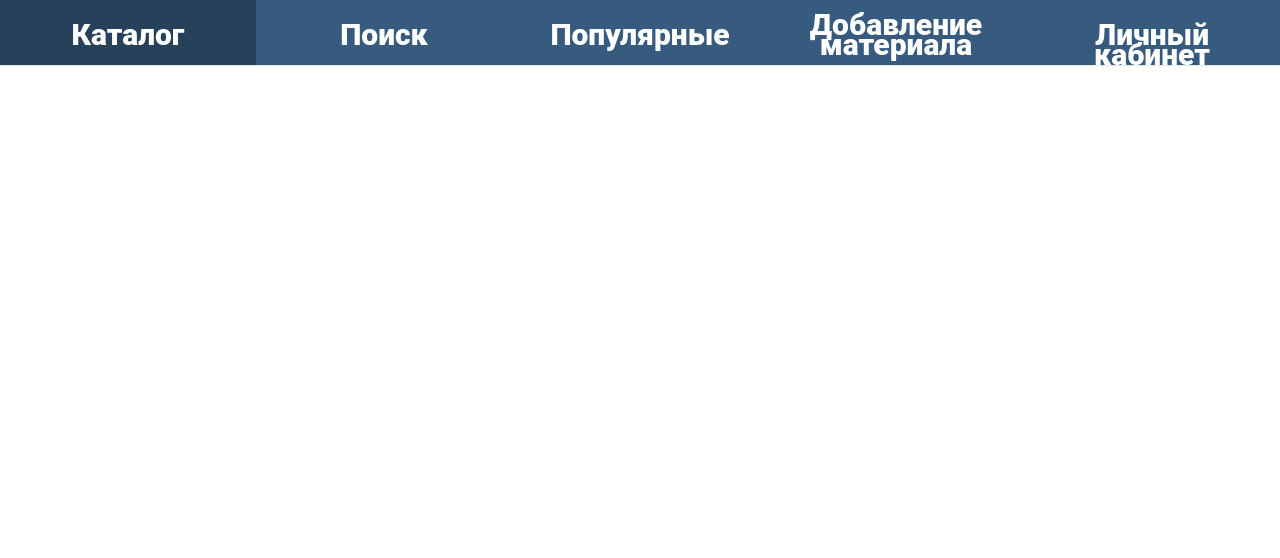
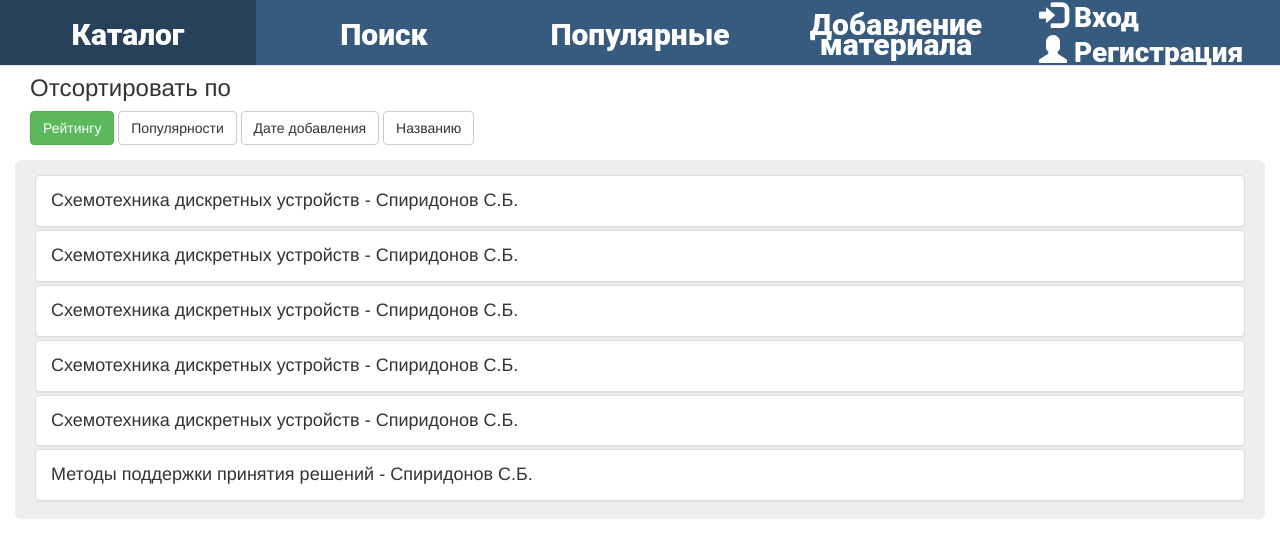
Before and after one commit to eckertigor/El-library, a Django app: page / in a window 1280 px wide. Shown: the top 558 px of the page. Run offline with Django 3.2, Linux system fonts and the light colour scheme; some libraries are stand-ins or nearby versions.

Commit message:
Добавлен блок с материалами на главной

```diff
--- a/el_library/views.py
+++ b/el_library/views.py
@@ -1,4 +1,6 @@
+# -*- coding: utf-8
 from django.shortcuts import render
+from el_library.forms import UserForm
 
 
 def index(request):
@@ -9,3 +11,34 @@ def index(request):
     #     return render(request, 'index.html', { 'avatar' : avatar,
     #                                                 'films' : films})
     return render(request, 'index.html')
+
+
+def signup(request):
+    if request.method == 'POST':
+        response_data = {}
+        form = UserForm(request.POST, request.FILES)
+        if form.is_valid():
+            username = form.cleaned_data.get('username')
+            fio = form.cleaned_data.get('fio')
+            email = form.cleaned_data.get('email')
+            password = form.cleaned_data.get('password')
+            avatar = form.cleaned_data.get('avatar')
+            if User.objects.filter(username=username).exists():
+                response_data['error'] = u'Пользователь с таким username уже существует'
+                return JsonResponse(response_data)
+            if User.objects.filter(email=email).exists():
+                response_data['error'] = u'Пользователь с таким email уже существует'
+                return JsonResponse(response_data)
+            u = User.objects.create_user(username, email, password)
+            p = Profile.objects.create(nickname=username,
+                                avatar=request.FILES['avatar'], fio=fio)
+            p.save()
+            response_data['result'] = u'Вы успешно зарегестрировались'
+            response_data['button'] = u'Войти?'
+            return JsonResponse(response_data)
+        else:
+            response_data['error'] = u'Проверьте введенные данные'
+            return JsonResponse(response_data)
+    else:
+        form = UserForm()
+        return render(request, 'signup.html', { 'form' : form })
--- a/el_library_project/urls.py
+++ b/el_library_project/urls.py
@@ -19,5 +19,6 @@ from el_library import views
 
 urlpatterns = [
     url(r'^$', views.index, name='index'),
+    url(r'^signup/?', views.signup, name='signup'),
     url(r'^admin/', admin.site.urls),
 ]
--- a/static/css/main.css
+++ b/static/css/main.css
@@ -4,6 +4,18 @@
     /*float: left;*/
     display:table-cell;
     vertical-align:middle;
+}
+
+.item-reg {
+    width: 20%;
+    height: 30px;
+    /*float: left;*/
+    padding-top: 0px;
+    vertical-align:middle;
+}
+
+.item-reg .signup {
+    margin-top: 5px;
 }
 
 .navbar-custom .navbar-nav > li {
@@ -43,8 +55,8 @@
   	background-color:#28415b;
 }
 .container-custom {
-    padding-right: 0px;
-    padding-left: 0px;
+    padding-right: 15px;
+    padding-left: 15px;
     height: 100%;
     width: 100% !important;
 }
@@ -53,11 +65,52 @@
     height: 100%;
 }
 
+.navbar-right-custom.userblock.text {
+  height: 30px;
+}
+
+.custom-jumbotron {
+  padding-top: 15px;
+  padding-bottom: 15px;
+  padding-right: 20px!important;
+  padding-left: 20px!important;
+}
+
+.panel {
+  margin-bottom: 3px;
+}
+
+.panel-body {
+  padding-top: 5px;
+}
+
+.panel-body {
+  padding-bottom: 5px;
+}
+
+.not-reg {
+  margin-top: 15px;
+}
+
+.userblock {
+  align:center;
+  margin-left: 70px;
+  margin-top: 7px;
+}
+
 .roboto-font {
     text-align: center;
     font-family: 'Roboto Black', sans-serif;
     font-size: 30px;
     padding-top: 25px !important;
+    padding-bottom: 0px !important;
+}
+
+.reg {
+    text-align: left;
+    font-family: 'Roboto Black', sans-serif;
+    font-size: 28px;
+    padding-top: 0px !important;
     padding-bottom: 0px !important;
 }
 
@@ -70,8 +123,20 @@
     color: #fff;
 }
 
-.container-custom {
+.container-navbar {
+  padding-right: 0px;
+  padding-left: 0px;
   margin-right: 0px;
   margin-left: 0px;
   height: 100%;
+  width: 100% !important;
 }
+
+.sort-menu {
+  margin-top: 75px;
+  margin-bottom: 15px;
+  margin-left: 15px;
+}
+
+.container
+}
--- a/templates/base.html
+++ b/templates/base.html
@@ -20,14 +20,20 @@
 
   <body>
     <nav class="navbar navbar-default navbar-fixed-top navbar-mes navbar-custom">
-      <div class="container navbar-container container-fluid container-custom">
+      <div class="container navbar-container container-fluid container-navbar">
         <div class="collapse navbar-collapse item-custom-nav">
           <ul class="nav navbar-nav navbar-custom">
             <li class="item-custom"><a class="item roboto-font" href="/">Каталог</a></li>
             <li class="item-custom"><a class="item roboto-font" href="/">Поиск</a></li>
             <li class="item-custom"><a class="item roboto-font" href="/">Популярные</a></li>
             <li class="item-custom"><a class="item roboto-font  add-material" href="/">Добавление материала</a></li>
-            <li class="item-custom"><a class="item roboto-font" href="/">Личный кабинет</a></li>
+            <!-- <li class="item-custom"><a class="item roboto-font" href="/">Личный кабинет</a></li> -->
+            <li class="item-reg">
+            <a class="item reg" href="/">
+            <span class="glyphicon glyphicon-log-in"></span> Вход</a></li>
+              <li class="item-reg">
+                <a class="item reg signup" href="/">
+            <span class="glyphicon glyphicon-user"></span> Регистрация</a></li>
             <!-- <ul class="item-custom">
             <li><img class="navbar-right img-rounded navbar-img avatar" src="/uploads/"></li>
             <a href="/profile" class="navbar-link navbar-user roboto-font-user">Профиль Igor</a><br>
@@ -39,7 +45,7 @@
       </div>
     </nav>
 
-    <div class="container">
+    <div class="container container-custom">
       <div class="row">
         <div class="col-md-12 col-sm-12">
           {%block content %} {% endblock %}
--- a/templates/index.html
+++ b/templates/index.html
@@ -1,16 +1,53 @@
 {% extends "base.html" %}
 {% block content %}
-	 <!-- <div class="sort-menu">
-		 <h3 class="film-sort">Отсортировать по</h3>&nbsp;&nbsp;
+	 <div class="sort-menu">
+		 <h3 class="film-sort">Отсортировать по</h3>
 		 <a href="/" class="btn btn-success btn-sort" role="button">Рейтингу</a>
 		 <a href="/popular" class="btn btn-default" role="button">Популярности</a>
 		 <a href="/date" class="btn btn-default" role="button">Дате добавления</a>
 		 <a href="/title" class="btn btn-default" role="button">Названию</a>
-		 {% if user.is_superuser %}
+		 <!-- {% if user.is_superuser %}
 		   <a href="/control" class="btn btn-primary admin-panel" role="button">Панель администратора</a>
-		 {% endif %}
+		 {% endif %} -->
 	 </div>
 
+	 <div class="jumbotron custom-jumbotron">
+		 <!-- <h1>Рекомендованые материалы</h1> -->
+		 <div class="panel panel-default">
+			  <div class="panel-body">
+					<h4>Схемотехника дискретных устройств - Спиридонов С.Б.</h4>
+			  </div>
+			</div>
+
+		 <div class="panel panel-default">
+			  <div class="panel-body">
+					<h4>Схемотехника дискретных устройств - Спиридонов С.Б.</h4>
+			  </div>
+			</div>
+		 <div class="panel panel-default">
+			  <div class="panel-body">
+					<h4>Схемотехника дискретных устройств - Спиридонов С.Б.</h4>
+			  </div>
+			</div>
+
+		 <div class="panel panel-default">
+			  <div class="panel-body">
+					<h4>Схемотехника дискретных устройств - Спиридонов С.Б.</h4>
+			  </div>
+			</div>
+		 <div class="panel panel-default">
+			  <div class="panel-body">
+					<h4>Схемотехника дискретных устройств - Спиридонов С.Б.</h4>
+			  </div>
+			</div>
+
+		 <div class="panel panel-default">
+			  <div class="panel-body">
+					<h4>Методы поддержки принятия решений - Спиридонов С.Б.</h4>
+			  </div>
+			</div>
+ </div>
+<!--
 	 {% for film in films %}
 		 <div class="col-md-4 col-sm-4">
 			 <div class="thumbnail film-container">
@@ -31,6 +68,6 @@
  						 </p>
 		     </div>
 	     </div>
-		 </div> -->
-	 {% endfor %}
+		 </div>
+	 {% endfor %} -->
 {%endblock %}
```
Also changed, not shown: el_library/forms.py (added, +48 -0 lines), templates/signup.html (added, +24 -0 lines).
